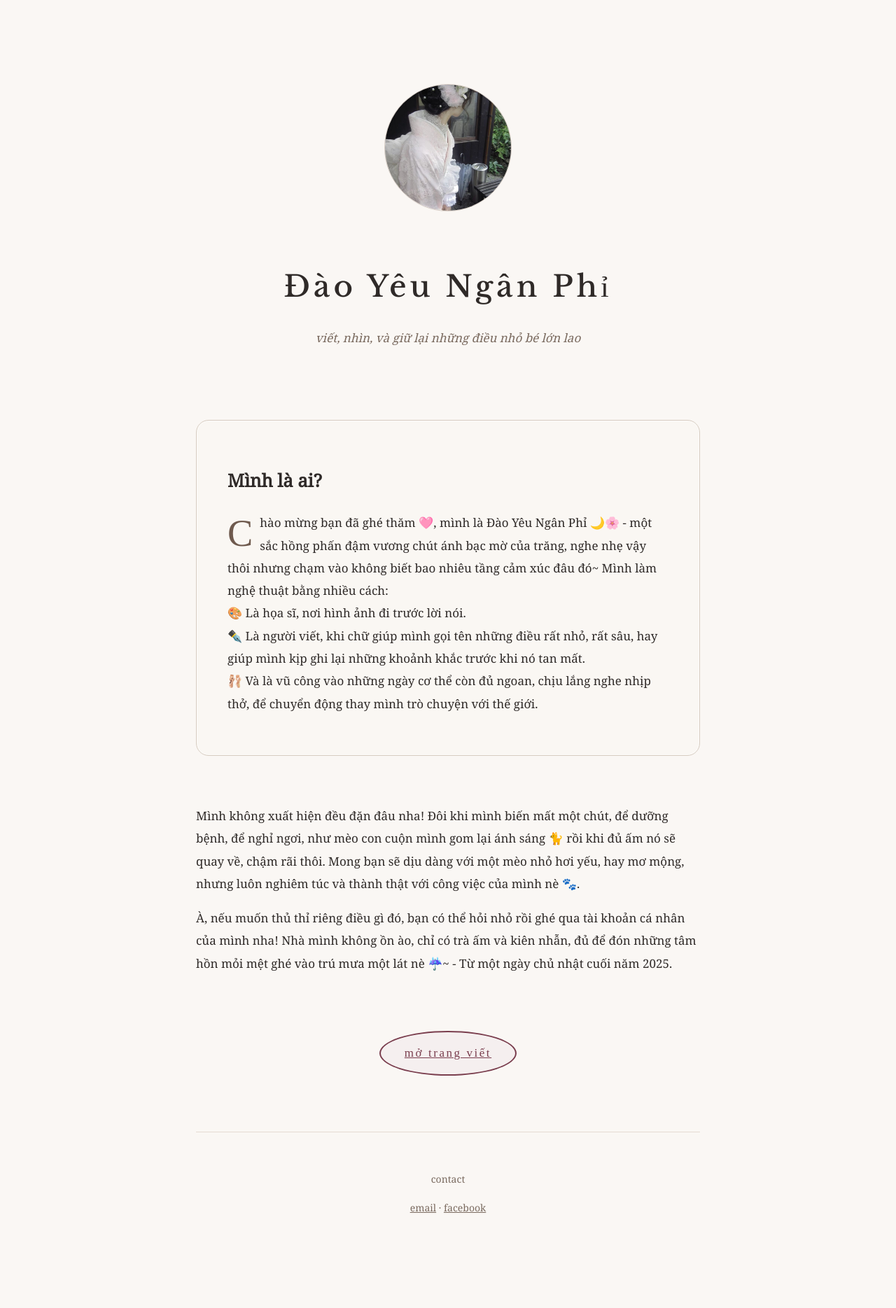
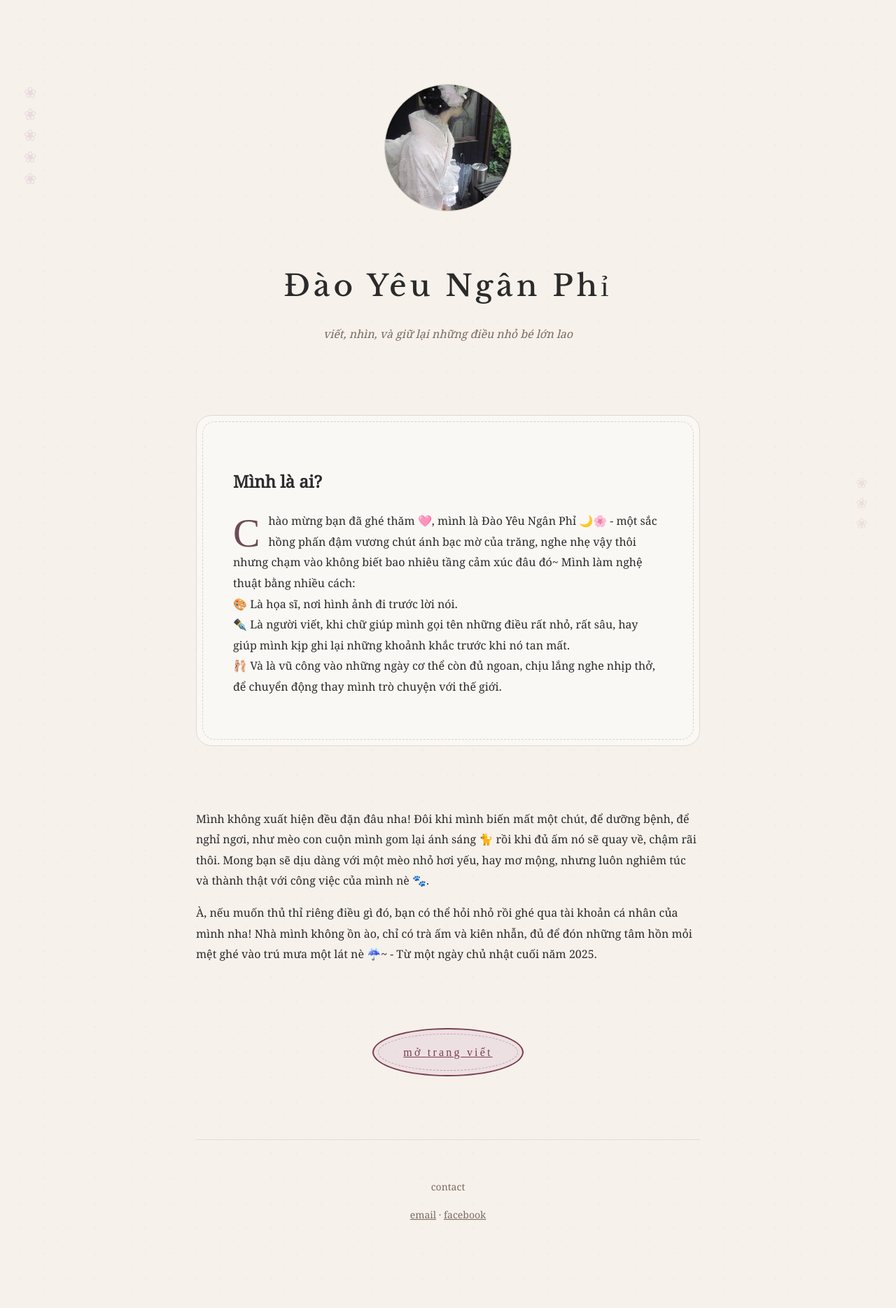
Before and after one commit to tyaoyinf/tyaoyinf.github.io, a Jekyll site: the page built from index.md, in a window 1280 px wide. Shown: the whole page at 70% size. Built offline with Jekyll 4.4.1, drawn with Linux system fonts in a browser that asks for light colours.

Commit message:
Update style.css

```diff
--- a/assets/css/style.css
+++ b/assets/css/style.css
@@ -3,14 +3,42 @@
 @import url('https://fonts.googleapis.com/css2?family=Libre+Baskerville:wght@400;500;600&family=Noto+Serif&display=swap');
 
 body {
-  background-color: #faf7f4;
-  color: #2f2a28;
   font-family: 'Noto Serif', serif;
-  line-height: 1.9;
-  font-size: 17px;
+  background-color: #f6f1eb;
+  background-image:
+    radial-gradient(rgba(0,0,0,0.015) 1px, transparent 1px),
+    radial-gradient(rgba(0,0,0,0.01) 1px, transparent 1px);
+  background-size: 18px 18px, 36px 36px;
+  background-position: 0 0, 10px 10px;
+  color: #2b2b2b;
+  line-height: 1.85;
 }
 
 /* ===== TRANG CHỦ ===== */
+
+.home-wrapper {
+  position: relative;
+}
+
+.home-wrapper::before {
+  content: "❀";
+  position: absolute;
+  top: -40px;
+  left: -30px;
+  font-size: 120px;
+  color: rgba(195, 142, 180, 0.15);
+  transform: rotate(-12deg);
+}
+
+.home-wrapper::after {
+  content: "❀";
+  position: absolute;
+  bottom: -50px;
+  right: -40px;
+  font-size: 100px;
+  color: rgba(195, 142, 180, 0.14);
+  transform: rotate(10deg);
+}
 
 .home {
   max-width: 720px;
@@ -74,13 +102,23 @@ body {
 }
 
 .paper-frame.japanese {
-  border: 1px solid #d6cbbf;
+  position: relative;
+  border: 1px solid #e2d8cd;
+  border-radius: 22px;
+  padding: 52px;
+  margin: 90px 0;
+  background: rgba(255,255,255,0.5);
+}
+
+.paper-frame.japanese::before {
+  content: "";
+  position: absolute;
+  inset: 8px;
+  border: 1px dashed rgba(155,140,124,0.35);
   border-radius: 18px;
-  padding: 40px 44px;
-  margin: 70px 0;
-  background: #faf7f3;
-  box-shadow: inset 0 0 0 1px rgba(255,255,255,0.6);
+  pointer-events: none;
 }
+
 
 /* ===== GÕ CỬA NHÀ MÌNH ===== */
 
@@ -132,34 +170,38 @@ body {
 .diary-block::first-letter {
   font-family: 'Cormorant Garamond', serif;
   float: left;
-  font-size: 3.2em;
-  line-height: 1;
-  padding-right: 10px;
-  padding-top: 4px;
-  color: #6f5a4e;
+  font-size: 3.6em;
+  line-height: 0.9;
+  padding-right: 12px;
+  padding-top: 6px;
+  color: #6f4a57;
 }
 
 .seal-wrapper {
   text-align: center;
-  margin: 80px 0;
+  margin: 90px 0;
 }
 
 .ink-seal {
+  position: relative;
   display: inline-block;
-  padding: 14px 34px;
-  border: 2px solid #7a3e4e;
+  padding: 18px 42px;
+  border: 2.5px solid #7a3e4e;
   border-radius: 50%;
   color: #7a3e4e;
+  letter-spacing: 0.2em;
   font-family: 'Cormorant Garamond', serif;
-  letter-spacing: 0.15em;
-  text-transform: lowercase;
-  background: rgba(195, 142, 180, 0.08);
+  background: rgba(195, 142, 180, 0.18);
 }
 
-.ink-seal:hover {
-  background: rgba(195, 142, 180, 0.15);
-  transform: rotate(-2deg);
+.ink-seal::after {
+  content: "";
+  position: absolute;
+  inset: 6px;
+  border: 1px dashed rgba(122,62,78,0.4);
+  border-radius: 50%;
 }
+
 .post-list {
   list-style: none;
   padding: 0;
@@ -181,4 +223,28 @@ body {
   font-size: 0.85em;
   color: #9b8c7c;
   margin-top: 4px;
+
 }
+body::before {
+  content: "❀ ❀ ❀ ❀ ❀";
+  position: fixed;
+  top: 120px;
+  left: 24px;
+  writing-mode: vertical-rl;
+  font-size: 22px;
+  line-height: 1.8;
+  color: rgba(195, 142, 180, 0.22);
+  pointer-events: none;
+}
+
+body::after {
+  content: "❀ ❀ ❀";
+  position: fixed;
+  bottom: 140px;
+  right: 30px;
+  writing-mode: vertical-rl;
+  font-size: 20px;
+  line-height: 1.9;
+  color: rgba(195, 142, 180, 0.18);
+  pointer-events: none;
+}
```
